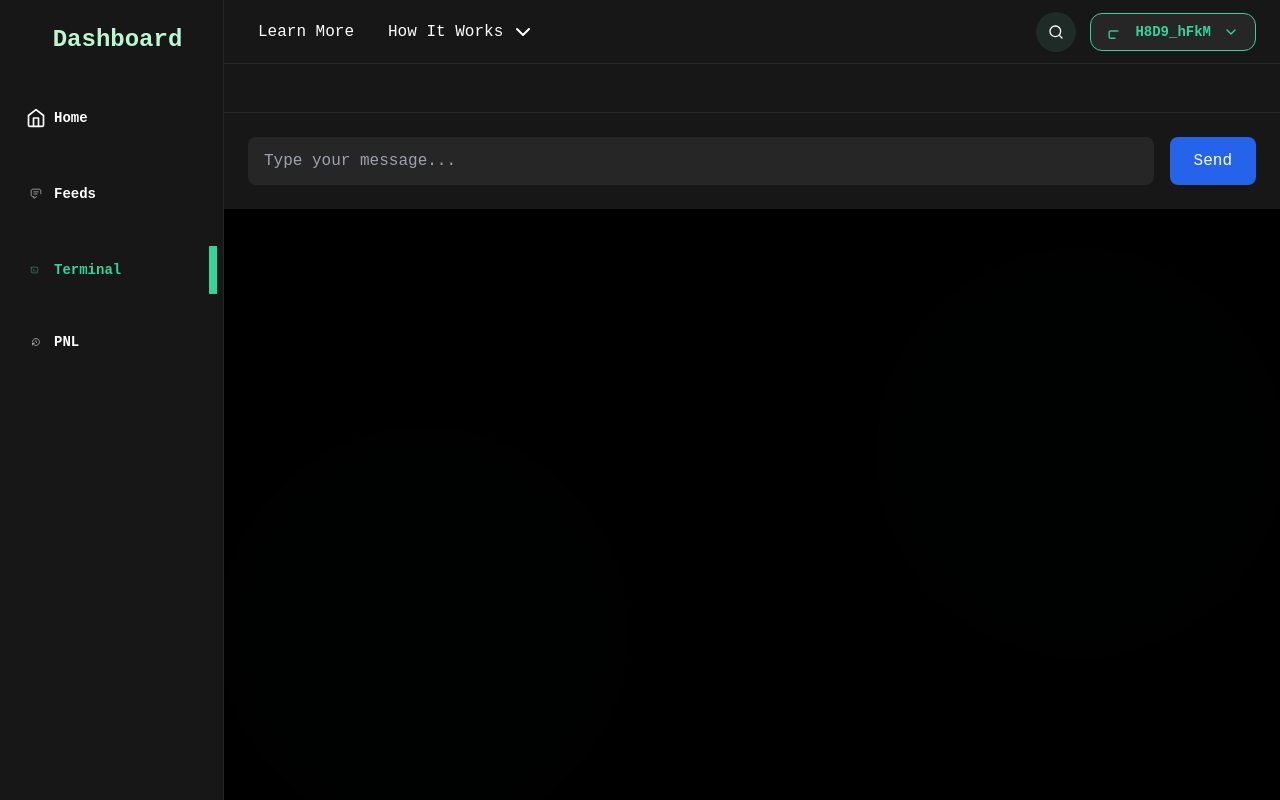
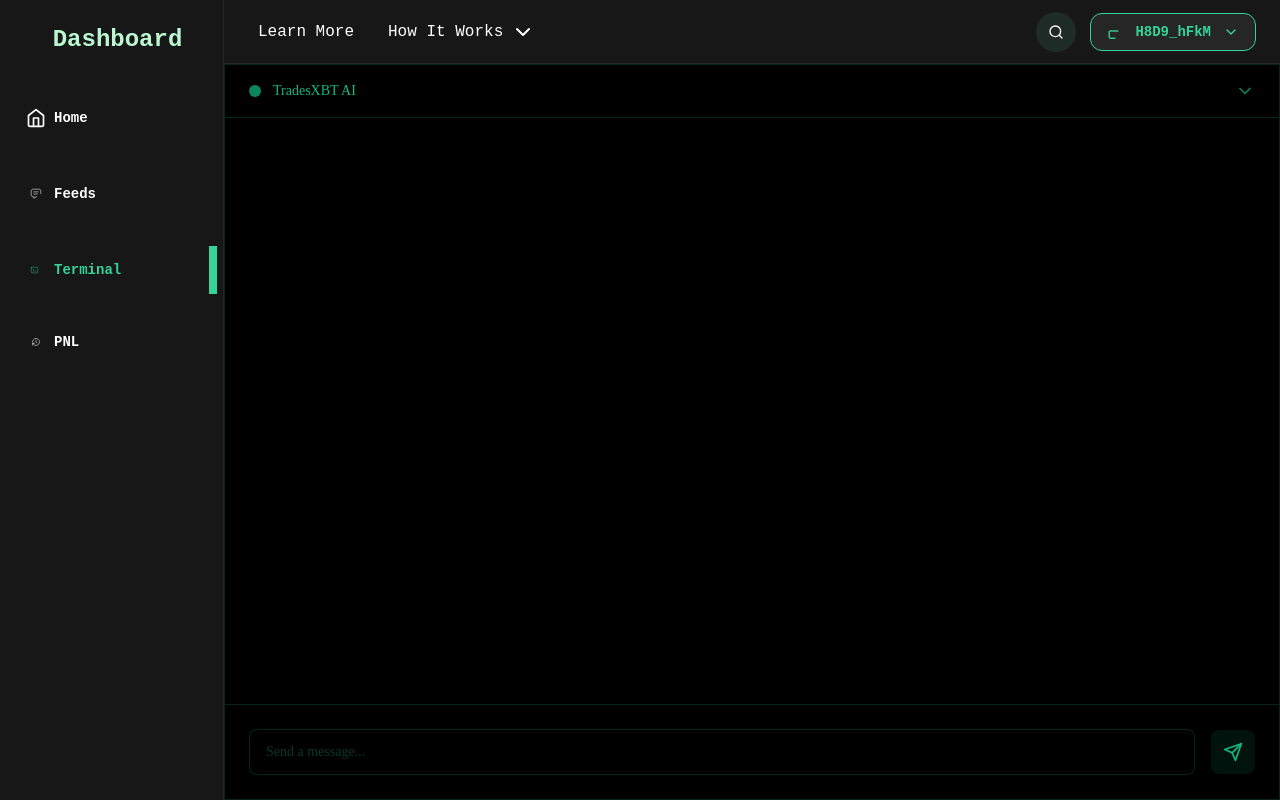
Before and after one commit to GaplyDev01/VercelDep, a React (Vite) app: page /terminal in a window 1280 px wide. Built offline with nearby package versions, Linux system fonts and the light colour scheme; a web font is replaced by a local one.

Commit message:
feat: enhance ChatUI with high-def black and green theme

```diff
--- a/src/components/ChatUI.tsx
+++ b/src/components/ChatUI.tsx
@@ -1,23 +1,83 @@
-import React from 'react';
+import React, { useState } from 'react';
+import { Send, ChevronDown } from 'lucide-react';
+
+interface Message {
+  role: 'user' | 'assistant';
+  content: string;
+  timestamp: Date;
+}
 
 const ChatUI: React.FC = () => {
+  const [messages, setMessages] = useState<Message[]>([]);
+  const [input, setInput] = useState('');
+
+  const handleSend = () => {
+    if (!input.trim()) return;
+
+    const newMessage: Message = {
+      role: 'user',
+      content: input,
+      timestamp: new Date()
+    };
+
+    setMessages([...messages, newMessage]);
+    setInput('');
+  };
+
   return (
-    <div className="flex-1 flex flex-col bg-neutral-900">
-      {/* Chat messages area */}
-      <div className="flex-1 p-6 overflow-y-auto">
-        {/* Messages will be rendered here */}
+    <div className="flex flex-col h-full bg-black border border-emerald-500/20">
+      {/* Header */}
+      <div className="flex items-center justify-between px-6 py-4 border-b border-emerald-500/20 bg-black/40 backdrop-blur-xl">
+        <div className="flex items-center space-x-3">
+          <div className="h-3 w-3 rounded-full bg-emerald-500 animate-pulse" />
+          <h2 className="text-emerald-500 font-['JetBrains_Mono'] text-sm font-medium">TradesXBT AI</h2>
+        </div>
+        <button className="text-emerald-500/70 hover:text-emerald-400 transition-colors">
+          <ChevronDown size={20} />
+        </button>
+      </div>
+
+      {/* Messages */}
+      <div className="flex-1 overflow-y-auto p-6 space-y-6 scrollbar-thin scrollbar-thumb-emerald-500/20 scrollbar-track-black">
+        {messages.map((message, index) => (
+          <div
+            key={index}
+            className={`flex ${message.role === 'user' ? 'justify-end' : 'justify-start'}`}
+          >
+            <div
+              className={`max-w-[80%] p-4 rounded-lg backdrop-blur-xl ${
+                message.role === 'user'
+                  ? 'bg-emerald-500/10 text-emerald-500 ml-12'
+                  : 'bg-black/40 text-emerald-400 mr-12'
+              } font-['JetBrains_Mono'] text-sm leading-relaxed`}
+            >
+              {message.content}
+              <div className={`text-xs mt-2 ${
+                message.role === 'user' ? 'text-emerald-500/50' : 'text-emerald-400/50'
+              }`}>
+                {message.timestamp.toLocaleTimeString()}
+              </div>
+            </div>
+          </div>
+        ))}
       </div>
 
       {/* Input area */}
-      <div className="p-6 border-t border-neutral-800">
-        <div className="flex gap-4">
+      <div className="p-6 border-t border-emerald-500/20 bg-black/40 backdrop-blur-xl">
+        <div className="flex items-center space-x-4">
           <input
             type="text"
-            placeholder="Type your message..."
-            className="flex-1 bg-neutral-800 text-white px-4 py-3 rounded-lg focus:outline-none focus:ring-2 focus:ring-blue-500"
+            value={input}
+            onChange={(e) => setInput(e.target.value)}
+            onKeyPress={(e) => e.key === 'Enter' && handleSend()}
+            placeholder="Send a message..."
+            className="flex-1 bg-black/40 text-emerald-500 placeholder-emerald-500/30 px-4 py-3 rounded-lg border border-emerald-500/20 focus:border-emerald-500/50 focus:ring-1 focus:ring-emerald-500/50 focus:outline-none font-['JetBrains_Mono'] text-sm backdrop-blur-xl"
           />
-          <button className="px-6 py-3 bg-blue-600 text-white rounded-lg hover:bg-blue-700 transition-colors">
-            Send
+          <button
+            onClick={handleSend}
+            className="p-3 bg-emerald-500/10 hover:bg-emerald-500/20 text-emerald-500 rounded-lg transition-colors focus:outline-none focus:ring-2 focus:ring-emerald-500/50"
+          >
+            <Send size={20} />
           </button>
         </div>
       </div>
```
